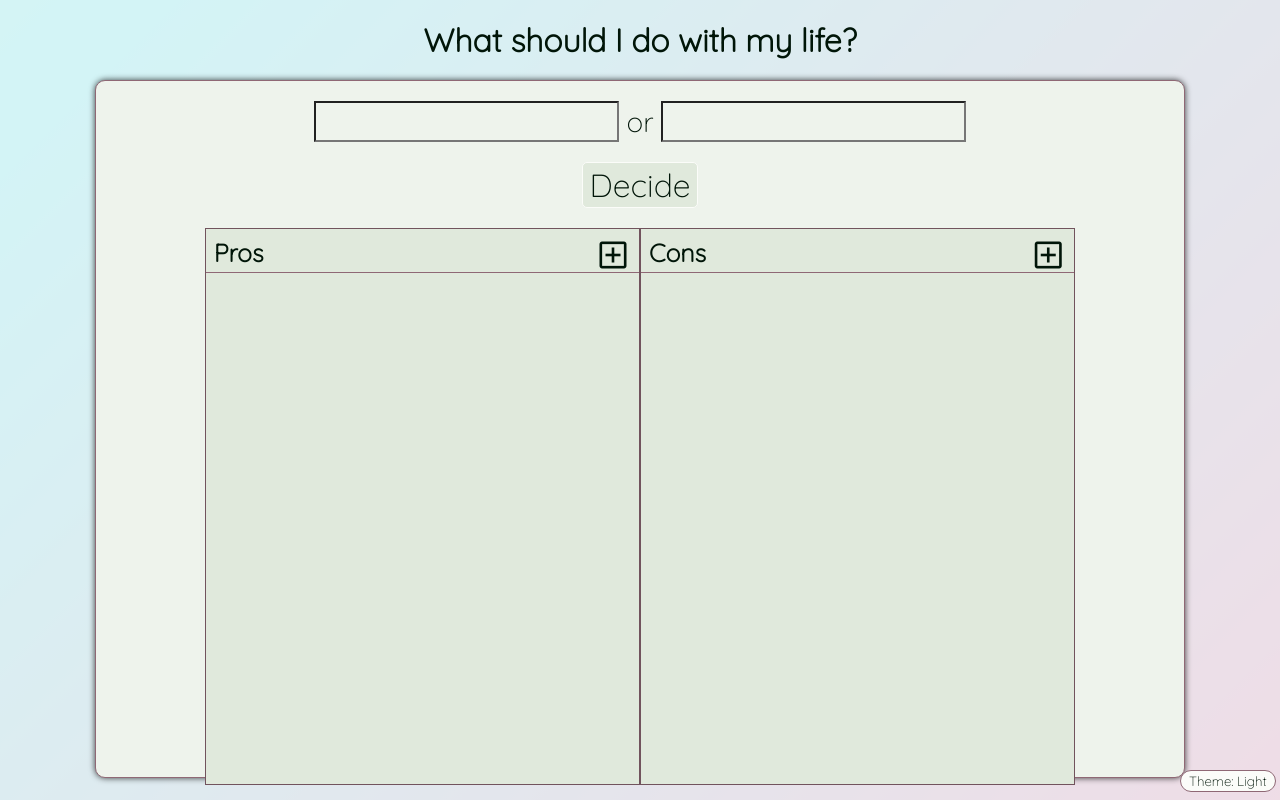
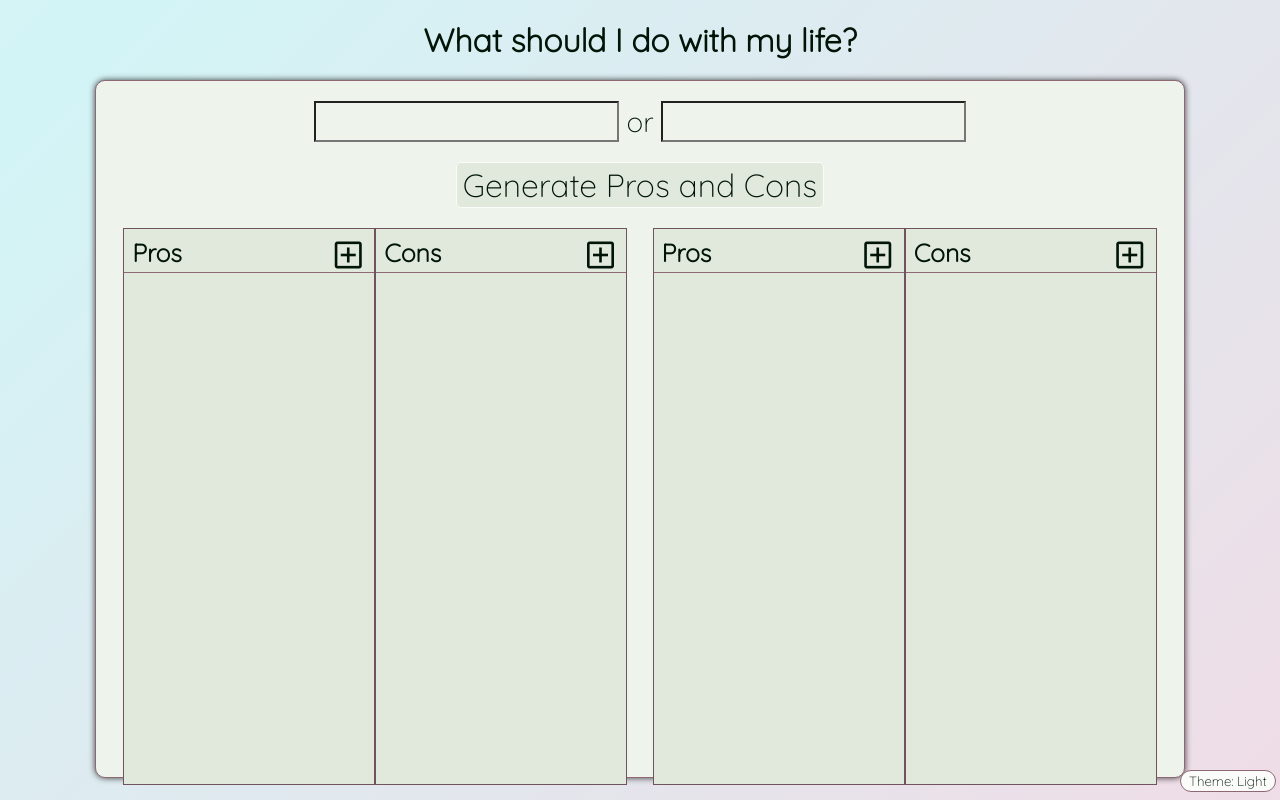
Before and after one commit to Vancouver-Shackers/what-should-i-do-with-my-life, a React (Create React App) app in the folder frontend/: page /#/decisions in a window 1280 px wide. Built offline with nearby package versions, Linux system fonts and the light colour scheme.

Commit message:
refactored few things, can have more than one decision saved, ui not implemented for this

```diff
--- a/frontend/src/App.tsx
+++ b/frontend/src/App.tsx
@@ -4,7 +4,7 @@ import { IdeaProps } from "./ideas/Idea";
 import IdeaPage from "./ideas/IdeaPage";
 import LoginPage from "./LoginPage";
 import BoredPage from "./bored/BoredPage";
-import DecisionsPage from "./decisions/DecisionsPage";
+import DecisionsPage, { Decision } from "./decisions/DecisionsPage";
 import CatPage from "./cat/CatPage";
 import HomePage from "./HomePage";
 import NotFoundPage from "./NotFoundPage";
@@ -33,20 +33,41 @@ const getIdeas = (): IdeaProps[] => {
   return [];
 };
 
-const getFactors = (name: string): FactorProps[] => {
-  const factorString = window.localStorage.getItem(name);
-  if (factorString) {
-    const factors: FactorProps[] = JSON.parse(factorString);
-    return factors;
+/* const getFactors = (name: string): FactorProps[] => { */
+/*   const factorString = window.localStorage.getItem(name); */
+/*   if (factorString) { */
+/*     const factors: FactorProps[] = JSON.parse(factorString); */
+/*     return factors; */
+/*   } */
+/*   return []; */
+/* }; */
+
+const getDecisions = (): Decision[] => {
+  const decisionString = window.localStorage.getItem("decisions");
+  if (decisionString) {
+    const decisions: Decision[] = JSON.parse(decisionString);
+    if (decisions.length !== 0) {
+      return decisions;
+    }
   }
-  return [];
+  return [
+    {
+      option1: "ha",
+      option2: "ha",
+      pros1: [],
+      cons1: [],
+      pros2: [],
+      cons2: [],
+    },
+  ];
 };
 
 const App = () => {
   const [theme, setTheme] = useState(getTheme());
   const [ideas, setIdeas] = useState<IdeaProps[]>(getIdeas());
-  const [pros1, setPros1] = useState<FactorProps[]>(getFactors("pros1"));
-  const [cons1, setCons1] = useState<FactorProps[]>(getFactors("cons1"));
+  const [decisions, setDecisions] = useState<Decision[]>(getDecisions());
+  /* const [pros1, setPros1] = useState<FactorProps[]>(getFactors("pros1")); */
+  /* const [cons1, setCons1] = useState<FactorProps[]>(getFactors("cons1")); */
 
   useEffect(() => {
     window.localStorage.setItem("theme", theme);
@@ -57,12 +78,8 @@ const App = () => {
   }, [ideas]);
 
   useEffect(() => {
-    window.localStorage.setItem("pros1", JSON.stringify(pros1));
-  }, [pros1]);
-
-  useEffect(() => {
-    window.localStorage.setItem("cons1", JSON.stringify(cons1));
-  }, [cons1]);
+    window.localStorage.setItem("decisions", JSON.stringify(decisions));
+  }, [decisions]);
 
   return (
     <div className={theme}>
@@ -87,10 +104,8 @@ const App = () => {
             path="/decisions"
             element={
               <DecisionsPage
-                pros1={pros1}
-                cons1={cons1}
-                setPros1={setPros1}
-                setCons1={setCons1}
+                decisions={decisions}
+                setDecisions={setDecisions}
               />
             }
           />
--- a/frontend/src/apiFunctions.tsx
+++ b/frontend/src/apiFunctions.tsx
@@ -39,7 +39,7 @@ export const fetchDecision = async (
     console.log(res);
     console.log(res.data);
     const data: string = res.data;
-    const [optionFactors1, optionFactors2] = data.split("---\n");
+    const [optionFactors1, optionFactors2] = data.split("\n---\n");
 
     const [prosHa1, consHa1] = optionFactors1.split("\n\n");
     const [prosHa2, consHa2] = optionFactors2.split("\n\n");
--- a/frontend/src/decisions/DecisionsPage.tsx
+++ b/frontend/src/decisions/DecisionsPage.tsx
@@ -1,54 +1,30 @@
-import {
-  closestCenter,
-  DndContext,
-  DragEndEvent,
-  PointerSensor,
-  useSensor,
-  useSensors,
-} from "@dnd-kit/core";
-import { restrictToVerticalAxis } from "@dnd-kit/modifiers";
-import {
-  arrayMove,
-  SortableContext,
-  verticalListSortingStrategy,
-} from "@dnd-kit/sortable";
 import { useState } from "react";
 import { useNavigate } from "react-router-dom";
 import { fetchDecision } from "../apiFunctions";
-import Factor, { FactorProps } from "./Factor";
+import { FactorProps } from "./Factor";
+import FactorList from "./FactorList";
+
+export interface Decision {
+  option1: string;
+  option2: string;
+  pros1: FactorProps[];
+  cons1: FactorProps[];
+  pros2: FactorProps[];
+  cons2: FactorProps[];
+}
 
 const DecisionsPage = (props: {
-  pros1: FactorProps[];
-  cons1: FactorProps[];
-  setPros1: (pros: FactorProps[]) => void;
-  setCons1: (cons: FactorProps[]) => void;
+  decisions: Decision[];
+  setDecisions: (decisions: Decision[]) => void;
 }) => {
-  const { pros1, cons1, setPros1, setCons1 } = { ...props };
+  const { decisions, setDecisions } = props;
+  console.log(decisions);
 
   const navigate = useNavigate();
+  const [index, setIndex] = useState(0);
 
   const [option1, setOption1] = useState("");
   const [option2, setOption2] = useState("");
-
-  const sensors = useSensors(
-    useSensor(PointerSensor, {
-      activationConstraint: {
-        distance: { y: 20 },
-      },
-    })
-  );
-  const handleDragEnd = (
-    { active, over }: DragEndEvent,
-    factors: FactorProps[],
-    setFactors: (factors: FactorProps[]) => void
-  ) => {
-    if (over && active.id !== over.id) {
-      const activeIndex = factors.findIndex(({ id }) => id === active.id);
-      const overIndex = factors.findIndex(({ id }) => id === over.id);
-
-      setFactors(arrayMove(factors, activeIndex, overIndex));
-    }
-  };
 
   return (
     <div className="background-dimmer">
@@ -75,100 +51,67 @@ const DecisionsPage = (props: {
             alert("WAIT FOR THE AI TO THINK OF PROS AND CONS");
             const { newPros1, newCons1, newPros2, newCons2 } =
               await fetchDecision(option1, option2);
-            setPros1([...newPros1, ...pros1]);
-            setCons1([...newCons1, ...cons1]);
+
+            let newDecisions = [...decisions];
+            newDecisions[index].pros1 = [
+              ...newPros1,
+              ...newDecisions[index].pros1,
+            ];
+            newDecisions[index].cons1 = [
+              ...newCons1,
+              ...newDecisions[index].cons1,
+            ];
+            newDecisions[index].pros2 = [
+              ...newPros2,
+              ...newDecisions[index].pros2,
+            ];
+            newDecisions[index].cons2 = [
+              ...newCons2,
+              ...newDecisions[index].cons2,
+            ];
+
+            setDecisions(newDecisions);
           }}
         >
-          Decide
+          Generate Pros and Cons
         </button>
 
         <div className="pros-cons">
-          <div className="list">
-            <div>
-              <h3>Pros</h3>
-              <span
-                className="material-symbols-outlined"
-                onClick={() => {
-                  setPros1([{ value: "new pro", id: Date.now() }, ...pros1]);
+          <FactorList
+            factors={decisions[index].pros1}
+            setFactors={(factors: FactorProps[]) => {
+              let newDecisions = [...decisions];
+              newDecisions[index].pros1 = [...factors];
+              setDecisions(newDecisions);
             }}
-              >
-                add_box
-              </span>
-            </div>
-            <ul>
-              <DndContext
-                modifiers={[restrictToVerticalAxis]}
-                sensors={sensors}
-                collisionDetection={closestCenter}
-                onDragEnd={(e) => handleDragEnd(e, pros1, setPros1)}
-              >
-                <SortableContext
-                  items={pros1}
-                  strategy={verticalListSortingStrategy}
-                >
-                  {pros1.map((pro, i) => (
-                    <Factor
-                      key={pro.id}
-                      {...pro}
-                      setValue={(value: string) => {
-                        setPros1([
-                          ...pros1.slice(0, i),
-                          {
-                            ...pros1[i],
-                            value: value,
-                          },
-                          ...pros1.slice(i + 1),
-                        ]);
+            pros
+          />
+          <FactorList
+            factors={decisions[index].cons1}
+            setFactors={(factors: FactorProps[]) => {
+              let newDecisions = [...decisions];
+              newDecisions[index].cons1 = [...factors];
+              setDecisions(newDecisions);
             }}
           />
-                  ))}
-                </SortableContext>
-              </DndContext>
-            </ul>
-          </div>
-          <div className="list">
-            <div>
-              <h3>Cons</h3>
-              <span
-                className="material-symbols-outlined"
-                onClick={() => {
-                  setCons1([{ value: "new con", id: Date.now() }, ...cons1]);
+          <div />
+          <FactorList
+            factors={decisions[index].pros2}
+            setFactors={(factors: FactorProps[]) => {
+              let newDecisions = [...decisions];
+              newDecisions[index].pros2 = [...factors];
+              setDecisions(newDecisions);
             }}
-              >
-                add_box
-              </span>
-            </div>
-            <ul>
-              <DndContext
-                modifiers={[restrictToVerticalAxis]}
-                sensors={sensors}
-                collisionDetection={closestCenter}
-                onDragEnd={(e) => handleDragEnd(e, cons1, setCons1)}
-              >
-                <SortableContext
-                  items={cons1}
-                  strategy={verticalListSortingStrategy}
-                >
-                  {cons1.map((con, i) => (
-                    <Factor
-                      key={con.id}
-                      {...con}
-                      setValue={(value: string) => {
-                        setCons1([
-                          ...cons1.slice(0, i),
-                          {
-                            ...cons1[i],
-                            value: value,
-                          },
-                          ...cons1.slice(i + 1),
-                        ]);
+            pros
+          />
+          <FactorList
+            factors={decisions[index].cons2}
+            setFactors={(factors: FactorProps[]) => {
+              let newDecisions = [...decisions];
+              newDecisions[index].cons2 = [...factors];
+              setDecisions(newDecisions);
             }}
           />
-                  ))}
-                </SortableContext>
-              </DndContext>
-            </ul>
-          </div>
         </div>
       </div>
     </div>
--- /dev/null
+++ b/frontend/src/decisions/FactorList.tsx
@@ -0,0 +1,94 @@
+import {
+  closestCenter,
+  DndContext,
+  DragEndEvent,
+  PointerSensor,
+  useSensor,
+  useSensors,
+} from "@dnd-kit/core";
+import { restrictToVerticalAxis } from "@dnd-kit/modifiers";
+import {
+  arrayMove,
+  SortableContext,
+  verticalListSortingStrategy,
+} from "@dnd-kit/sortable";
+import Factor, { FactorProps } from "./Factor";
+
+const FactorList = (props: {
+  factors: FactorProps[];
+  setFactors: (factors: FactorProps[]) => void;
+  pros?: boolean;
+}) => {
+  const { factors, setFactors, pros } = props;
+  const sensors = useSensors(
+    useSensor(PointerSensor, {
+      activationConstraint: {
+        distance: { y: 20 },
+      },
+    })
+  );
+
+  const handleDragEnd = ({ active, over }: DragEndEvent) => {
+    if (over && active.id !== over.id) {
+      const activeIndex = factors.findIndex(({ id }) => id === active.id);
+      const overIndex = factors.findIndex(({ id }) => id === over.id);
+
+      setFactors(arrayMove(factors, activeIndex, overIndex));
+    }
+  };
+
+  return (
+    <div className="list">
+      <div>
+        <h3>{pros ? "Pros" : "Cons"}</h3>
+        <span
+          className="material-symbols-outlined"
+          onClick={() => {
+            /* console.log(setFactors); */
+            setFactors([
+              { value: pros ? "new pro" : "new con", id: Date.now() },
+              ...factors,
+            ]);
+          }}
+        >
+          add_box
+        </span>
+      </div>
+      <ul>
+        <DndContext
+          modifiers={[restrictToVerticalAxis]}
+          sensors={sensors}
+          collisionDetection={closestCenter}
+          onDragEnd={handleDragEnd}
+        >
+          <SortableContext
+            items={factors}
+            strategy={verticalListSortingStrategy}
+          >
+            {factors.map((pro, i) => (
+              <Factor
+                key={pro.id}
+                {...pro}
+                setValue={(value: string) => {
+                  setFactors([
+                    ...factors.slice(0, i),
+                    {
+                      ...factors[i],
+                      value: value,
+                    },
+                    ...factors.slice(i + 1),
+                  ]);
+                }}
+                delete={() => {
+                  setFactors([...factors.slice(0, i), ...factors.slice(i + 1)]);
+                }}
+              />
+            ))}
+          </SortableContext>
+        </DndContext>
+      </ul>
+    </div>
+  );
+};
+
+export default FactorList;
--- a/frontend/src/index.scss
+++ b/frontend/src/index.scss
@@ -365,9 +365,9 @@ body,
       .pros-cons {
         margin: auto;
         display: grid;
-        grid-template-columns: 1fr 1fr;
+        grid-template-columns: 1fr 1fr 0.1fr 1fr 1fr;
         height: 80%;
-        width: 80%;
+        width: 95%;
 
         .list {
           transition: background-color 0.2s ease, color 0.2s ease;
@@ -379,11 +379,19 @@ body,
           grid-template-rows: 8% 92%;
 
           ul {
+            touch-action: none;
             overflow-y: auto;
 
             li {
               height: 8%;
-              font-size: 1.5rem;
+              font-size: calc(1.2rem + 0.2vw);
+              span {
+                &:nth-of-type(2) {
+                  float: right;
+                  padding-right: 5px;
+                  cursor: pointer;
+                }
+              }
             }
           }
 
```
Also changed, not shown: frontend/src/decisions/Factor.tsx (+12 -12 lines). Lines whose indentation alone changed are shown as unchanged.
